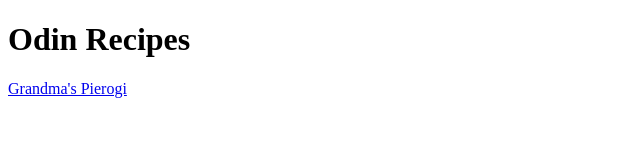
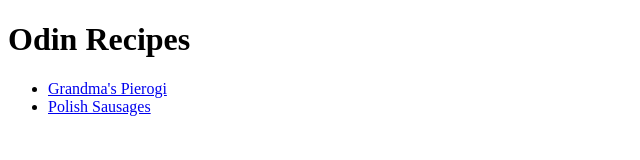
Before and after one commit to JackWoj/odin-recipes, a plain HTML site: page index.html in a window 1280 px wide. Shown: the whole page, without its empty margins (0-640 px from the left). Drawn offline with Linux system fonts and the light colour scheme.

Commit message:
links changed to list format, incl. recipe sausage

```diff
--- a/index.html
+++ b/index.html
@@ -7,6 +7,9 @@
 
     <body>
 <h1>Odin Recipes</h1>
-<a href="recipes/pierogi.html" target="_blank" rel="noopener noreferrer">Grandma's Pierogi</a>
+<ul>
+    <li><a href="recipes/pierogi.html" target="_blank" rel="noopener noreferrer">Grandma's Pierogi</a></li>
+    <li><a href="recipes/polish_sausage.html" target="blank" rel="noopener norefferer">Polish Sausages</a></li>
+</ul>
     </body>
 </html>
```
